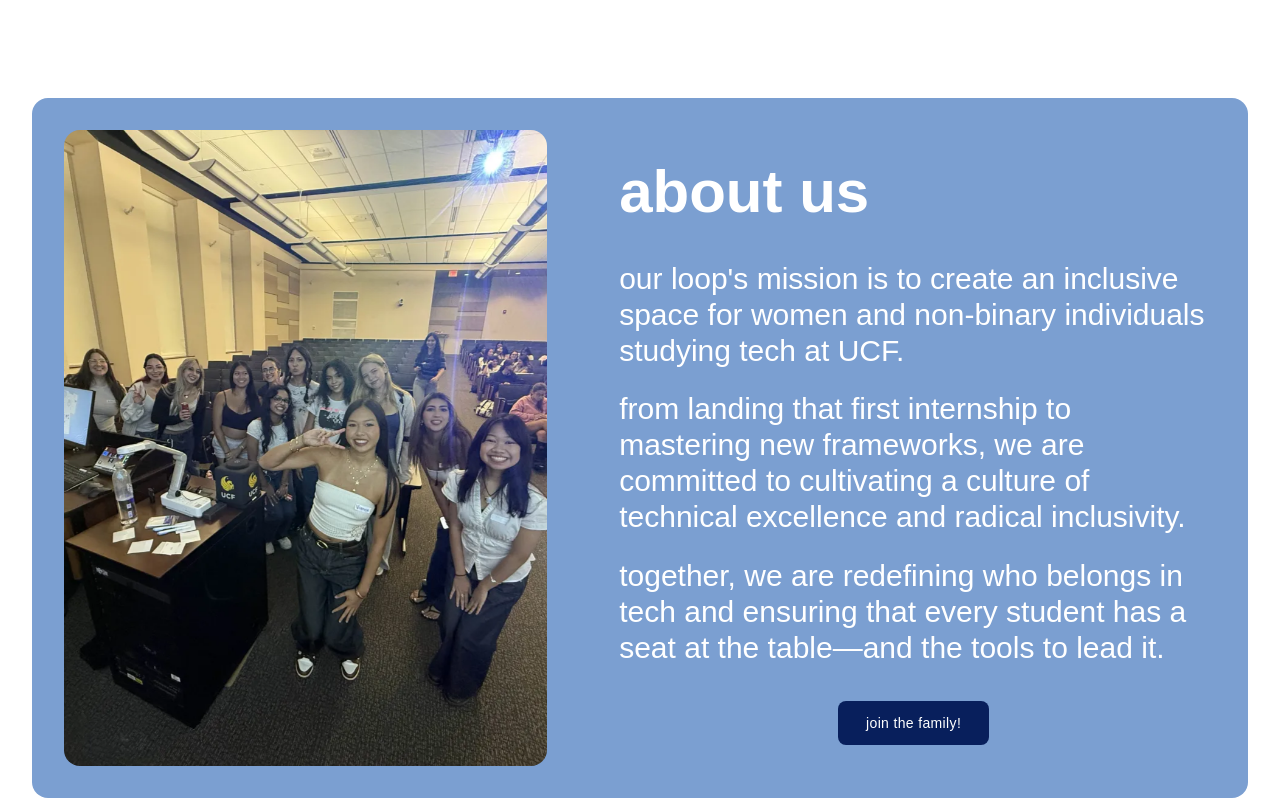
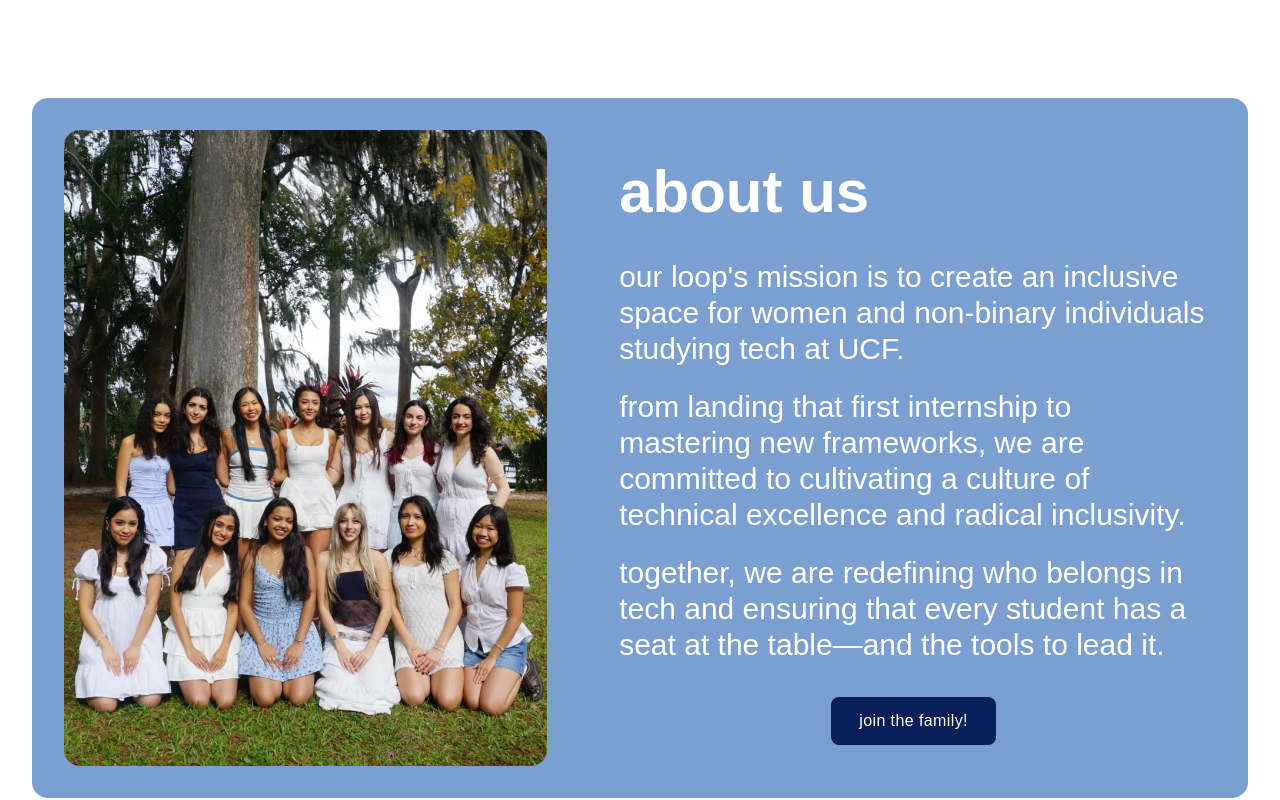
Before and after one commit to simone-c18/GWC_WebDev, a Next.js app: page / in a window 1280 px wide. Shown: the part 800-1600 px from the top of the page. Built offline with nearby package versions, Linux system fonts and the light colour scheme; a web font is replaced by a local one.

Commit message:
updated landing team photo

```diff
--- a/components/landing/AboutUs.tsx
+++ b/components/landing/AboutUs.tsx
@@ -9,7 +9,7 @@ export default function AboutUs() {
       <div className="relative w-full md:w-[45%] h-[250px] sm:h-[350px] md:h-auto shrink-0 p-4 md:p-6 lg:p-7 xl:p-8">
         <div className="relative w-full h-full overflow-hidden rounded-2xl">
           <Image
-            src='/images/landing1_section2.png'
+            src='/images/landing1_section2.webp'
             alt="About us"
             fill
             className="object-cover"
@@ -33,7 +33,7 @@ export default function AboutUs() {
         </p>
         <Link
           href="/join"
-          className="self-center bg-gwc-darkblue text-white px-7 py-3 rounded-lg text-sm tracking-wide hover:scale-105 transition-transform duration-200"
+          className="self-center bg-gwc-darkblue text-white px-7 py-3 rounded-lg text-md tracking-wide hover:scale-105 transition-transform duration-200"
         >
           join the family!
         </Link>
```
Also changed, not shown: public/images/landing1_section2.webp.
